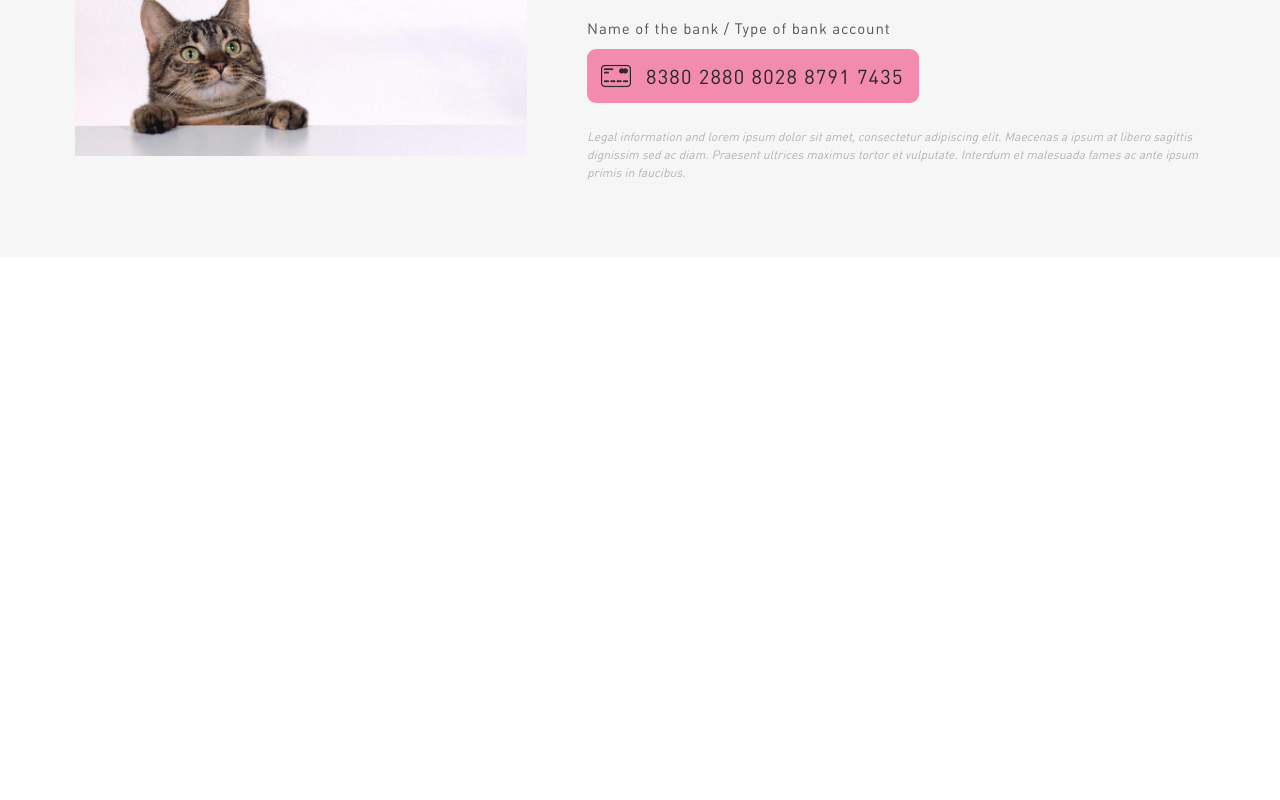
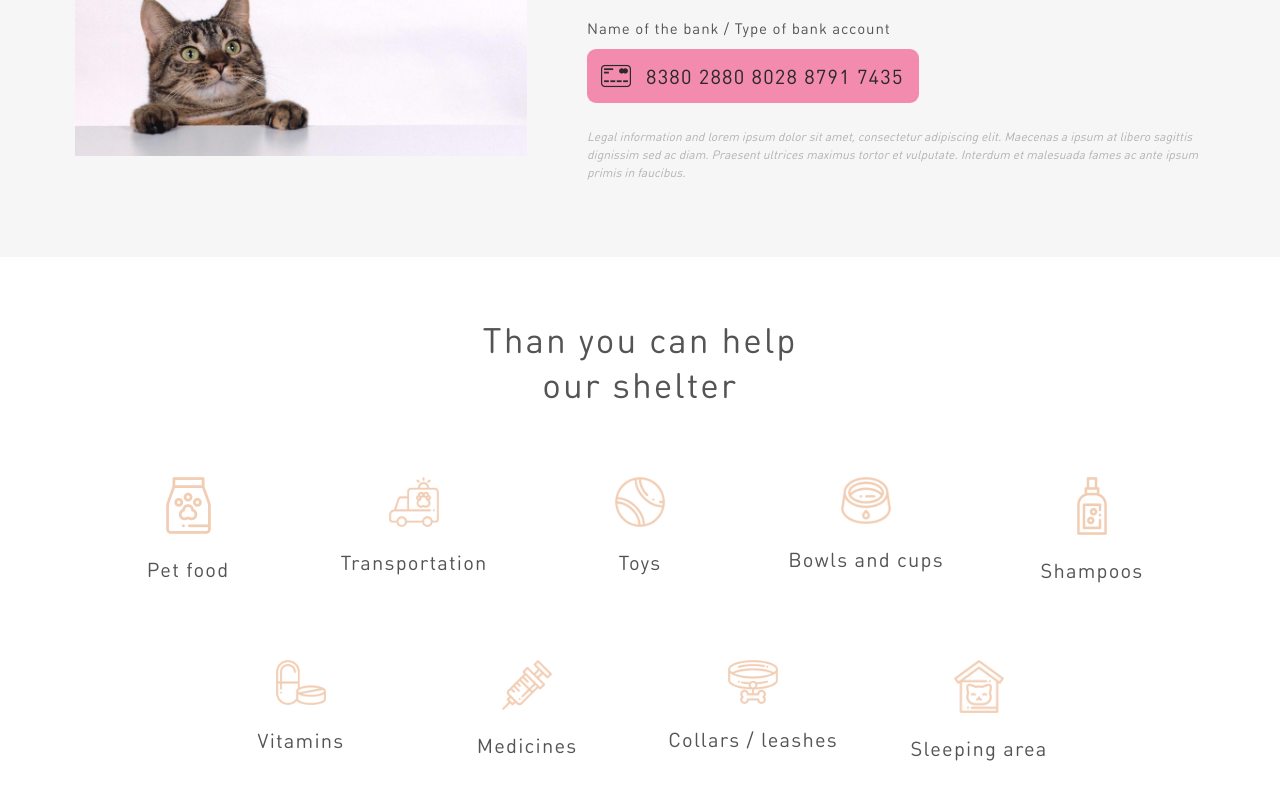
Before and after one commit to kivals/vdomkota_vue, a Vue app: page / in a window 1280 px wide. Shown: the part 2154-2954 px from the top of the page. Before the commit the page ends 2411 px from the top, so only its background shows below. Built offline with nearby package versions, Linux system fonts and the light colour scheme.

Commit message:
help section

```diff
--- /dev/null
+++ b/src/components/AppHelp.vue
@@ -0,0 +1,161 @@
+<template>
+  <section class="help container">
+    <h2 class="help__title">Than you can help our shelter</h2>
+    <div class="help__body">
+      <div v-for="icon in icons" :key="icon.name" class="help__item help-item">
+        <app-icon class="help-item__img" :icon="icon.name"></app-icon>
+        <p class="help-item__description">{{icon.description}}</p>
+      </div>
+    </div>
+  </section>
+</template>
+
+<script>
+import AppIcon from '@/components/ui/AppIcon';
+
+export default {
+  name: 'AppHelp',
+  components: {
+    AppIcon,
+  },
+  data() {
+    return {
+      icons: [
+        {
+          name: 'food',
+          description: 'Pet food',
+        },
+        {
+          name: 'transport',
+          description: 'Transportation',
+        },
+        {
+          name: 'ball',
+          description: 'Toys',
+        },
+        {
+          name: 'bowl',
+          description: 'Bowls and cups',
+        },
+        {
+          name: 'shampoo',
+          description: 'Shampoos',
+        },
+        {
+          name: 'pills',
+          description: 'Vitamins',
+        },
+        {
+          name: 'medicine',
+          description: 'Medicines',
+        },
+        {
+          name: 'collars',
+          description: 'Collars / leashes',
+        },
+        {
+          name: 'cat',
+          description: 'Sleeping area',
+        },
+      ],
+    };
+  },
+};
+</script>
+
+<style lang="scss" scoped>
+.help {
+  padding-top: 60px;
+  &__title {
+    max-width: 316px;
+    font-size: 35px;
+    line-height: 45px;
+    letter-spacing: 0.06em;
+    color: #545454;
+    margin: 0 auto 70px auto;
+    text-align: center;
+    @media (max-width: $md1+px) {
+      font-size: 30px;
+      line-height: 40px;
+      letter-spacing: 0.05em;
+      margin: 0 auto 50px auto;
+    }
+    @media (max-width: $md2+px) {
+      max-width: none;
+      margin: 0 auto 40px auto;
+    }
+    @media (max-width: $md3+px) {
+      font-size: 25px;
+      line-height: 35px;
+      letter-spacing: 0.04em;
+      margin: 0 auto 40px auto;
+    }
+    @media (max-width: $md4+px) {
+      font-size: 20px;
+      line-height: 32px;
+      letter-spacing: 0.04em;
+      margin: 0 auto 35px auto;
+    }
+  }
+  &__body {
+    display: flex;
+    justify-content: center;
+    flex-wrap: wrap;
+  }
+  &__item {
+    flex: 0 0 20%;
+    margin-bottom: 80px;
+    @media (max-width: $md1+px) {
+      margin-bottom: 60px;
+    }
+    @media (max-width: $md2+px) {
+      margin-bottom: 50px;
+    }
+    @media (max-width: $md3+px) {
+      flex: 1 1 33.33%;
+      margin-bottom: 30px;
+    }
+    @media (max-width: $md4+px) {
+      margin-bottom: 20px;
+    }
+
+  }
+  @media (max-width: $md2+px) {
+    padding: 40px 0;
+  }
+}
+
+.help-item {
+  display: flex;
+  flex-direction: column;
+  align-items: center;
+  &__img {
+    max-width: 50px;
+    max-height: 60px;
+    margin-bottom: 25px;
+    @media (max-width: $md1+px) {
+      max-width: 45px;
+      max-height: 55px;
+      margin-bottom: 20px;
+    }
+    @media (max-width: $md4+px) {
+      max-width: 35px;
+      max-height: 45px;
+      margin-bottom: 15px;
+    }
+  }
+  &__description {
+    font-size: 20px;
+    letter-spacing: 0.06em;
+    color: #545454;
+    @media (max-width: $md1+px) {
+      font-size: 15px;
+      letter-spacing: 0.05em;
+    }
+    @media (max-width: $md4+px) {
+      font-size: 12px;
+      letter-spacing: 0.03em;
+    }
+  }
+}
+</style>
--- /dev/null
+++ b/src/components/ui/AppIcon.vue
@@ -0,0 +1,34 @@
+<template>
+  <img :src="iconSrc" alt="icon" />
+</template>
+
+<script>
+const iconMap = {
+  food: require('../../assets/img/help/food.png'),
+  transport: require('../../assets/img/help/transport.png'),
+  ball: require('../../assets/img/help/ball.png'),
+  bowl: require('../../assets/img/help/bowl.png'),
+  shampoo: require('../../assets/img/help/shampoo.png'),
+  pills: require('../../assets/img/help/pills.png'),
+  medicine: require('../../assets/img/help/medicine.png'),
+  collars: require('../../assets/img/help/collars.png'),
+  cat: require('../../assets/img/help/cat.png'),
+};
+export default {
+  name: 'AppIcon',
+  props: {
+    icon: {
+      type: String,
+      required: true,
+      validate: name => Object.keys(iconMap).includes(name),
+    },
+  },
+  computed: {
+    iconSrc() {
+      return iconMap[this.icon];
+    },
+  },
+};
+</script>
+
+<style scoped></style>
--- a/src/pages/Main.vue
+++ b/src/pages/Main.vue
@@ -4,6 +4,7 @@
     <app-cats></app-cats>
     <app-about></app-about>
     <app-donation></app-donation>
+    <app-help></app-help>
   </div>
 </template>
 
@@ -12,6 +13,7 @@ import AppIntro from '@/components/AppIntro';
 import AppCats from '@/components/AppCats';
 import AppAbout from '@/components/AppAbout';
 import AppDonation from '@/components/AppDonation';
+import AppHelp from '@/components/AppHelp';
 
 export default {
   name: 'Main',
@@ -20,6 +22,7 @@ export default {
     AppCats,
     AppAbout,
     AppDonation,
+    AppHelp,
   },
 };
 </script>
--- a/vue.config.js
+++ b/vue.config.js
@@ -1,5 +1,7 @@
 module.exports = {
-  publicPath: process.env.BASE_URL,
+  publicPath: process.env.NODE_ENV === 'production'
+    ? '/vdomkota_vue/'
+    : '/',
   css: {
     loaderOptions: {
       scss: {
```
